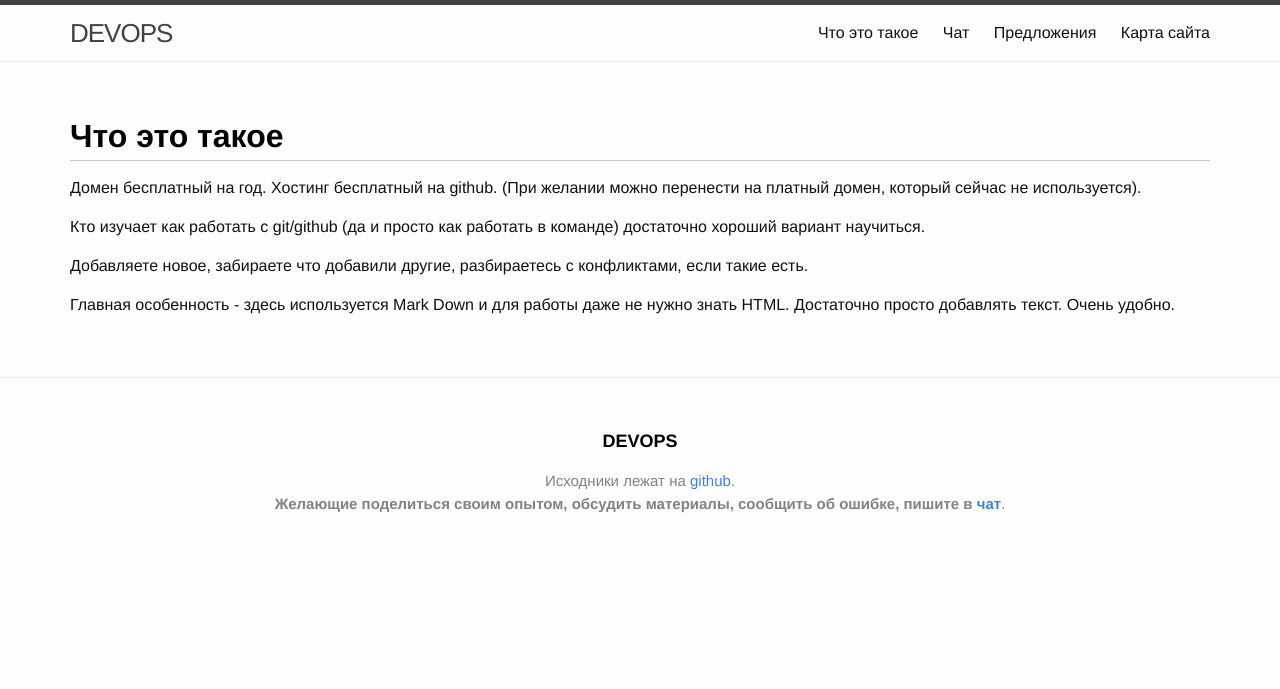
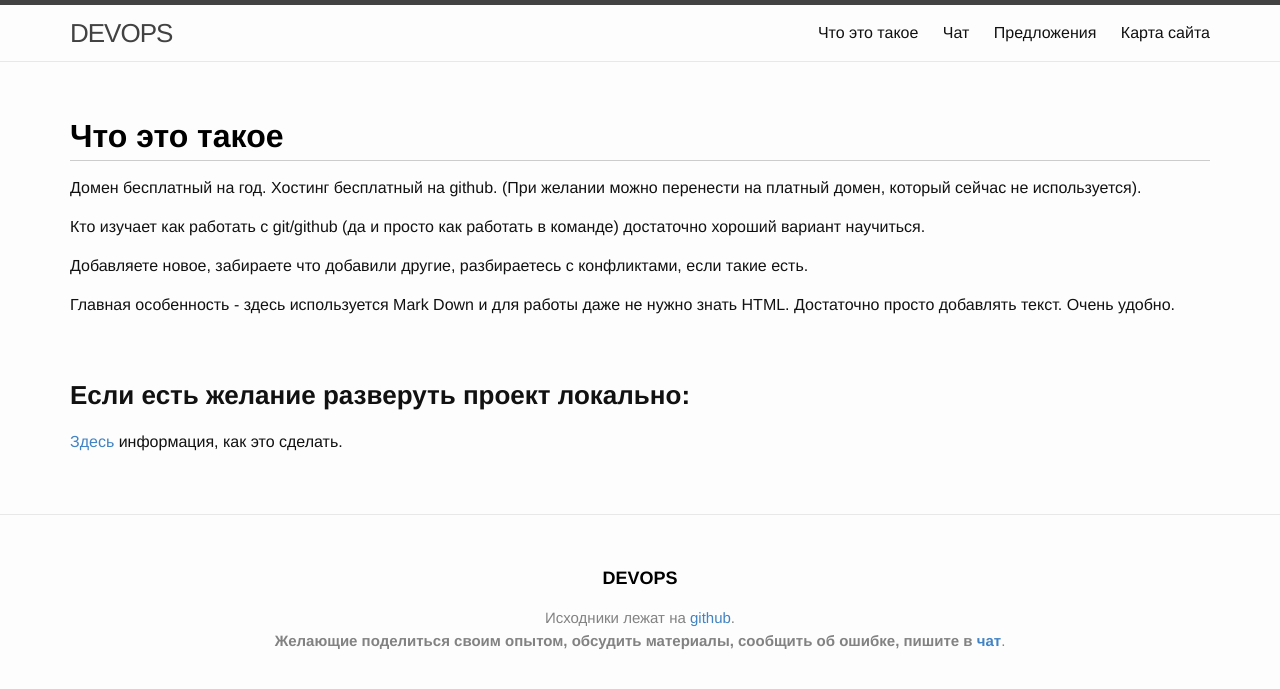
Before and after one commit to webmak1/itsimple.ru, a Jekyll site: the page built from website/00-main/02-wtf.md, in a window 1280 px wide. Shown: the top 689 px of the page. Built offline with Jekyll 4.4.1, drawn with Linux system fonts in a browser that asks for light colours.

Commit message:
Поправил текст

```diff
--- a/website/00-main/02-wtf.md
+++ b/website/00-main/02-wtf.md
@@ -14,3 +14,9 @@ permalink: /wtf/
 Добавляете новое, забираете что добавили другие, разбираетесь с конфликтами, если такие есть.
 
 Главная особенность - здесь используется Mark Down и для работы даже не нужно знать HTML. Достаточно просто добавлять текст. Очень удобно.
+
+<br/>
+
+### Если есть желание разверуть проект локально:
+
+[Здесь](/localhost/) информация, как это сделать.
```
